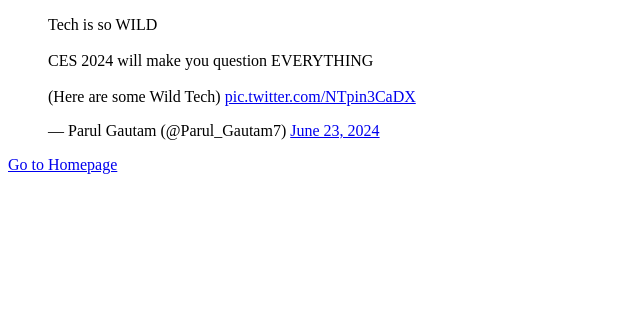
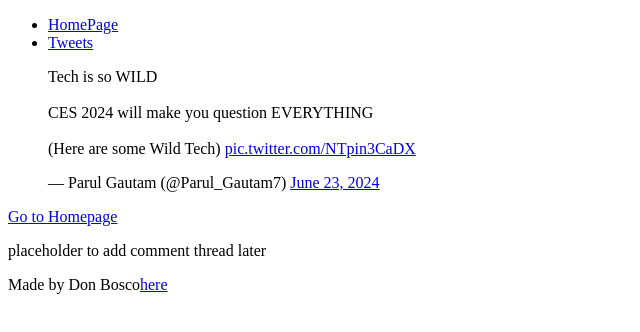
Before and after one commit to Dnbo123/My_First_Portfolio, a plain HTML site: page html_basic/tweets.html in a window 1280 px wide. Shown: the whole page, without its empty margins (0-640 px from the left). Drawn offline with Linux system fonts and the light colour scheme.

Commit message:
creating consistency

```diff
--- a/html_basic/tweets.html
+++ b/html_basic/tweets.html
@@ -6,9 +6,23 @@
     <title>Document</title>
 </head>
 <body>
+<header>
+        <ul>
+            <li><a href="index.html">HomePage</a></li>
+            <li><a href="tweets.html">Tweets</a></li>
+        </ul>
+    </header>
+ <main>
+<article>
 <blockquote class="twitter-tweet"><p lang="en" dir="ltr">Tech is so WILD<br><br>CES 2024 will make you question EVERYTHING<br><br>(Here are some Wild Tech) <a href="https://t.co/NTpin3CaDX">pic.twitter.com/NTpin3CaDX</a></p>&mdash; Parul Gautam (@Parul_Gautam7) <a href="https://twitter.com/Parul_Gautam7/status/1804839531662786934?ref_src=twsrc%5Etfw">June 23, 2024</a></blockquote> <script async src="https://platform.twitter.com/widgets.js" charset="utf-8"></script>
 <a href="index.html">Go to Homepage</a>
-
-
+</article>
+ <aside>
+           <p>placeholder to add comment thread later</p>
+ </aside>
+</main>
+   <footer>
+        <p>Made by Don Bosco<a href="https://youtu.be/cdBWv8usFVs?si=rkSW_2gzvRXxTd1l" target="_blank">here</a></p>
+    </footer>
 </body>
 </html>
```
Also changed, not shown: html_basic/index.html (+16 -0 lines).
